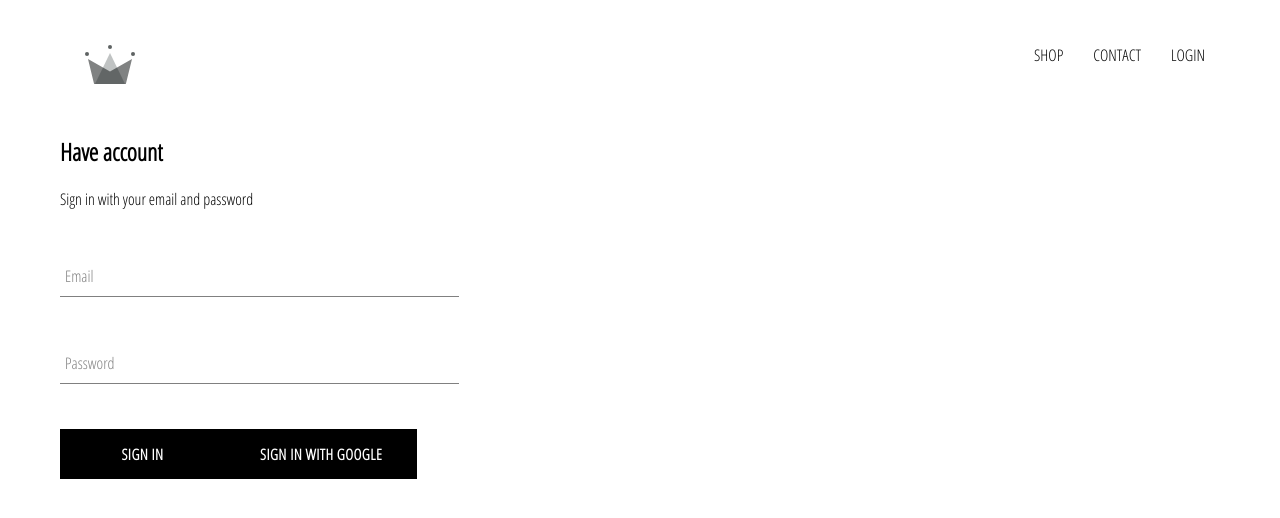
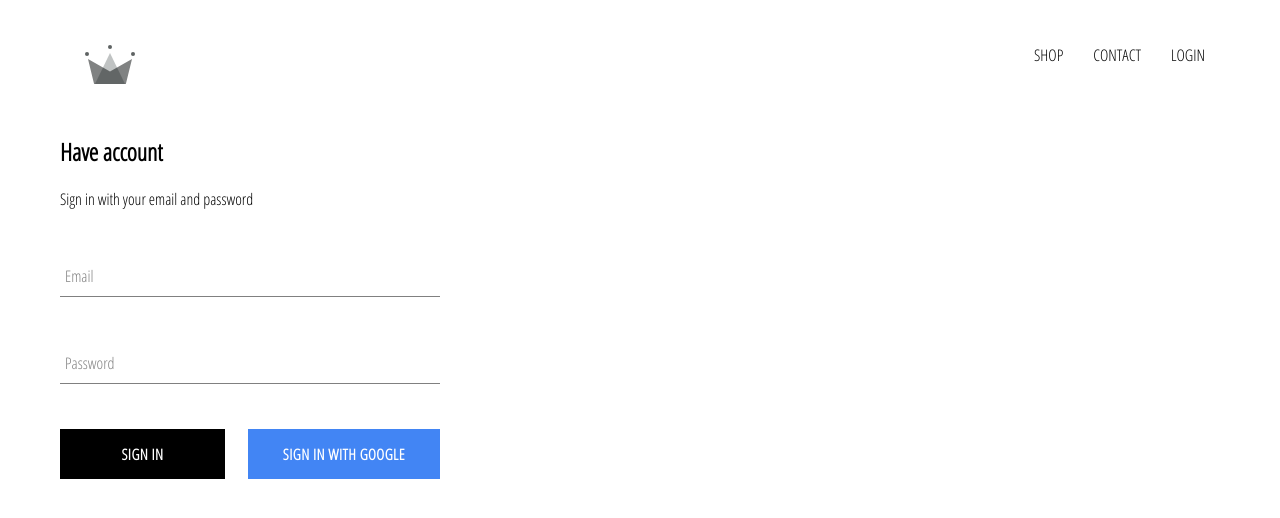
Before and after one commit to ggroce/stuffs-store-frontend, a React (Create React App) app: page /auth in a window 1280 px wide. Shown: the top 518 px of the page. Built offline with nearby package versions, Linux system fonts and the light colour scheme; no server answers.

Commit message:
added google auth to state, added logout functionality to header, altered CustomButton component

```diff
--- a/src/App.js
+++ b/src/App.js
@@ -1,4 +1,4 @@
-import React from 'react'
+import React, { useEffect } from 'react'
 import './App.scss'
 import { Switch, Route } from 'react-router'
 import Header from './components/Header/Header.jsx'
@@ -6,11 +6,25 @@ import HomePage from './pages/HomePage/HomePage.jsx'
 import ShopPage from './pages/ShopPage/ShopPage.jsx'
 import NotFound from './pages/NotFound/NotFound.jsx'
 import AuthenticationPage from './pages/AuthenticationPage/AuthenticationPage'
+import { auth } from './firebase/firebase.utils'
 
 function App() {
+  const [currentUser, setCurrentUser] = React.useState(null)
+
+  useEffect(() => {
+    let unsubscribeFromAuth = null
+    unsubscribeFromAuth = auth.onAuthStateChanged((user) => {
+      setCurrentUser(user)
+    })
+
+    return () => {
+      unsubscribeFromAuth && unsubscribeFromAuth()
+    }
+  }, [])
+
   return (
     <div>
-      <Header />
+      <Header currentUser={currentUser} />
       <Switch>
         <Route exact path="/" component={HomePage} />
         <Route path="/auth" component={AuthenticationPage} />
--- a/src/App.scss
+++ b/src/App.scss
@@ -7,3 +7,9 @@ a {
   text-decoration: none;
   color: black;
 }
+
+*,
+*:before,
+*:after {
+  box-sizing: border-box;
+}
--- a/src/components/CustomButton/CustomButton.jsx
+++ b/src/components/CustomButton/CustomButton.jsx
@@ -1,8 +1,11 @@
 import React from 'react'
 import './CustomButton.styles.scss'
 
-const CustomButton = ({ children, ...otherButtonProps }) => (
-  <button className="custom-button" {...otherButtonProps}>
+const CustomButton = ({ children, isGoogleSignIn, ...otherButtonProps }) => (
+  <button
+    className={`custom-button ${isGoogleSignIn && 'google-sign-in'}`}
+    {...otherButtonProps}
+  >
     {children}
   </button>
 )
--- a/src/components/CustomButton/CustomButton.styles.scss
+++ b/src/components/CustomButton/CustomButton.styles.scss
@@ -19,4 +19,14 @@
     color: black;
     border: 1px solid black;
   }
+
+  &.google-sign-in {
+    background-color: #4285f4;
+    color: white;
+
+    &:hover {
+      background-color: #4285f4;
+      border: none;
+    }
+  }
 }
--- a/src/components/Header/Header.jsx
+++ b/src/components/Header/Header.jsx
@@ -2,8 +2,14 @@ import React from 'react'
 import './Header.styles.scss'
 import { Link } from 'react-router-dom'
 import { ReactComponent as Logo } from '../../assets/crown.svg'
+import { auth } from '../../firebase/firebase.utils.js'
 
-const Header = () => (
+const Header = ({ currentUser }) => {
+  const logoutUser = () => {
+    auth.signOut()
+  }
+
+  return (
     <div className="header">
       <Link className="logo-container" to="/">
         <Logo className="logo" />
@@ -16,10 +22,19 @@ const Header = () => (
         <Link className="option" to="/contact">
           CONTACT
         </Link>
+
+        {currentUser ? (
+          <div className="option" onClick={logoutUser}>
+            LOGOUT
+          </div>
+        ) : (
           <Link className="option" to="/auth">
             LOGIN
           </Link>
+        )}
       </div>
     </div>
   )
+}
+
 export default Header
--- a/src/components/Header/Header.styles.scss
+++ b/src/components/Header/Header.styles.scss
@@ -20,6 +20,7 @@
 
     .option {
       padding: 10px 15px;
+      cursor: pointer;
     }
   }
 }
--- a/src/components/SignIn/SignIn.jsx
+++ b/src/components/SignIn/SignIn.jsx
@@ -41,10 +41,12 @@ const SignIn = () => {
           value={loginCredentials.password}
           handleChange={handleChange}
         />
-        <CustomButton type="submit">Sign in</CustomButton>
-        <CustomButton onClick={signInWithGoogle}>
-          Sign in with Google
-        </CustomButton>
+        <div className="buttons">
+          <CustomButton type="submit">Sign in</CustomButton>
+          <CustomButton onClick={signInWithGoogle} isGoogleSignIn>
+            Sign in with Google
+          </CustomButton>
+        </div>
       </form>
     </div>
   )
--- a/src/components/SignIn/SignIn.styles.scss
+++ b/src/components/SignIn/SignIn.styles.scss
@@ -1,5 +1,10 @@
 .sign-in {
-  width: 30vw;
+  width: 380px;
   display: flex;
   flex-direction: column;
 }
+
+.buttons {
+  display: flex;
+  justify-content: space-between;
+}
```
Lines whose indentation alone changed are shown as unchanged.
